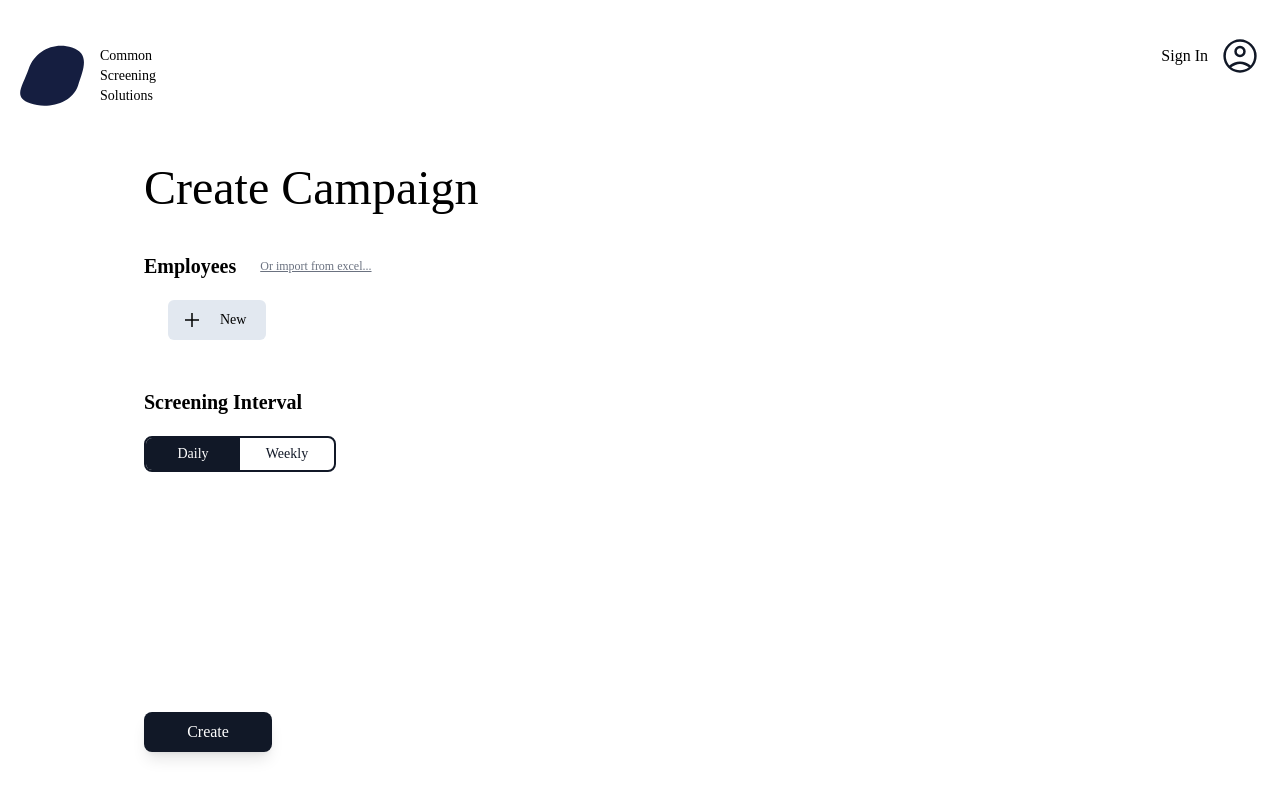
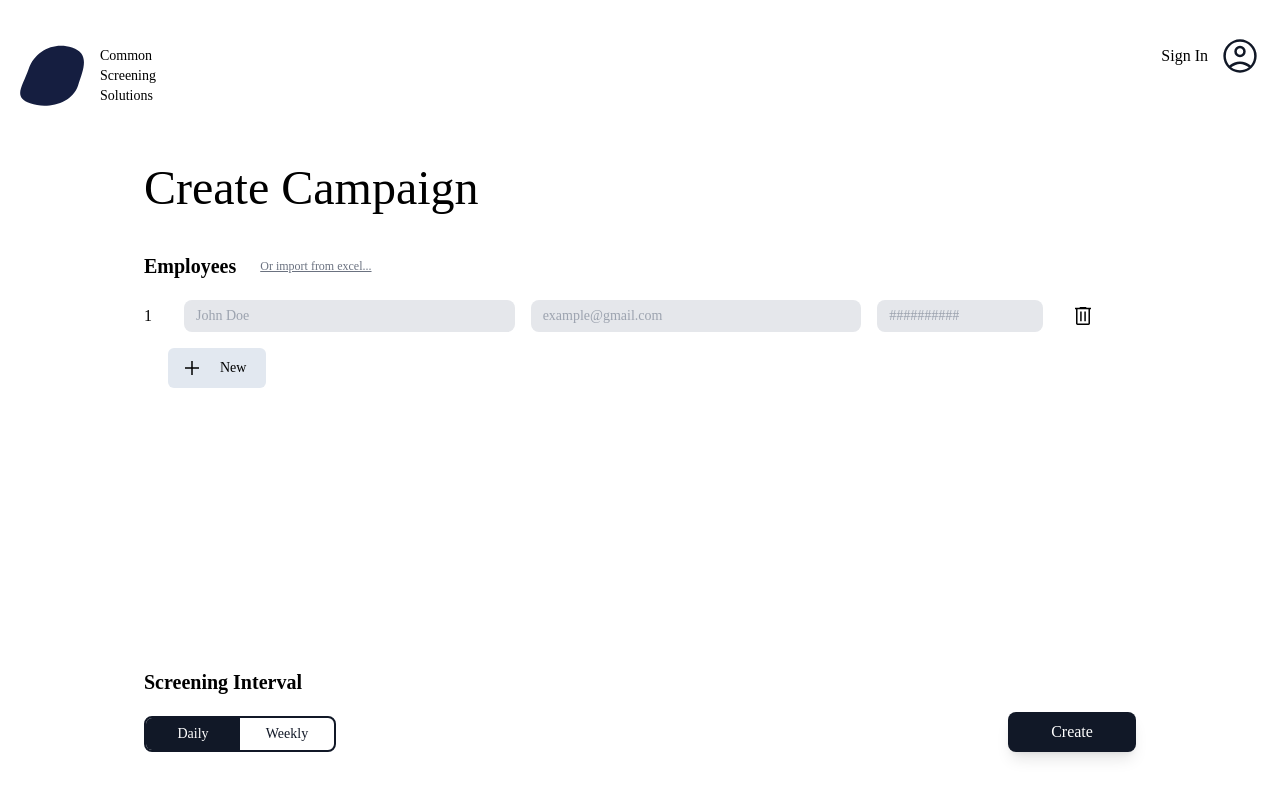
Before and after one commit to Common-Screening-Solutions/CSA, a React (Create React App) app in the folder web/: page /create-campaign in a window 1280 px wide. Built offline with nearby package versions, Linux system fonts and the light colour scheme.

Commit message:
scrollable create but still eh

```diff
--- a/web/src/components/CreateCampaignPage.js
+++ b/web/src/components/CreateCampaignPage.js
@@ -7,7 +7,9 @@ import Button from "./Button.js";
 import { useNavigate } from "react-router-dom";
 
 export default function CreateCampaignPage(props) {
-  const [employees, setEmployees] = useState([]);
+  const [employees, setEmployees] = useState([
+    { name: "", email: "", phone: "" },
+  ]);
   const [interval, setInterval] = useState("Daily");
   const [intervalDay, setIntervalDay] = useState("Monday");
   const navigate = useNavigate();
@@ -43,8 +45,6 @@ export default function CreateCampaignPage(props) {
       }),
     });
 
-    console.log(body);
-
     fetch(
       "https://better-tables-wear-12-38-208-106.loca.lt/api/post-new-campaign",
       {
@@ -66,7 +66,9 @@ export default function CreateCampaignPage(props) {
   const IntervalButton = ({ text }) => (
     <div
       className={`h-8 w-1/2 flex items-center justify-center text-sm ${
-        interval === text ? "bg-gray-900 text-white" : "text-gray-900"
+        interval === text
+          ? "bg-gray-900 text-white"
+          : "text-gray-900 cursor-pointer"
       }`}
       onClick={() => {
         setInterval(text);
@@ -85,7 +87,7 @@ export default function CreateCampaignPage(props) {
           Or import from excel...
         </div>
       </div>
-      <div className="flex flex-col gap-5 mb-12">
+      <div className="flex flex-col gap-5 mb-4 max-h-48 overflow-y-scroll">
         {employees.map((e, i) => (
           <div className="flex items-center gap-4">
             <div className="w-6">{i + 1}</div>
@@ -113,9 +115,13 @@ export default function CreateCampaignPage(props) {
                 }}
               />
             </div>
-            <Delete className="h-6" onClick={() => deleteEmployee(i)} />
+            <Delete
+              className="h-6 cursor-pointer"
+              onClick={() => deleteEmployee(i)}
+            />
           </div>
         ))}
+      </div>
       <div
         className="ml-6 flex gap-1 items-center text-sm bg-slate-200 w-fit p-2 pl-0 pr-5 rounded-md cursor-pointer hover:bg-slate-300 transition-all"
         onClick={newEmployee}
@@ -123,7 +129,7 @@ export default function CreateCampaignPage(props) {
         <Add className="h-6" />
         New
       </div>
-      </div>
+      <div className="absolute bottom-12">
         <div className="text-xl font-bold mb-5 cursor-default">
           Screening Interval
         </div>
@@ -152,7 +158,8 @@ export default function CreateCampaignPage(props) {
             </div>
           ) : null}
         </div>
-      <div className="absolute bottom-12 w-32">
+      </div>
+      <div className="absolute bottom-12 right-36 w-32">
         <Button text="Create" onClick={submit} />
       </div>
     </div>
```
Lines whose indentation alone changed are shown as unchanged.
